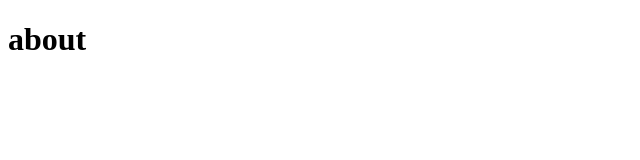
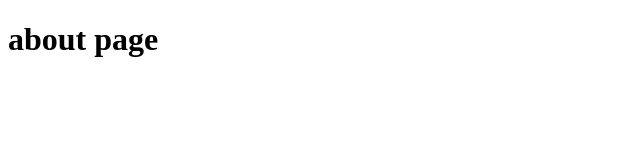
Before and after one commit to Thatchakorn014/014-Thatchakorn, a plain HTML site: page about.html in a window 1280 px wide. Shown: the whole page, without its empty margins (0-640 px from the left). Drawn offline with Linux system fonts and the light colour scheme.

Commit message:
reset commit

```diff
--- a/about.html
+++ b/about.html
@@ -6,7 +6,7 @@
     <title>Document</title>
 </head>
 <body>
-    <h1>about </h1>
+    <h1>about page</h1>
     <h2></h2>
 </body>
 </htm
```
